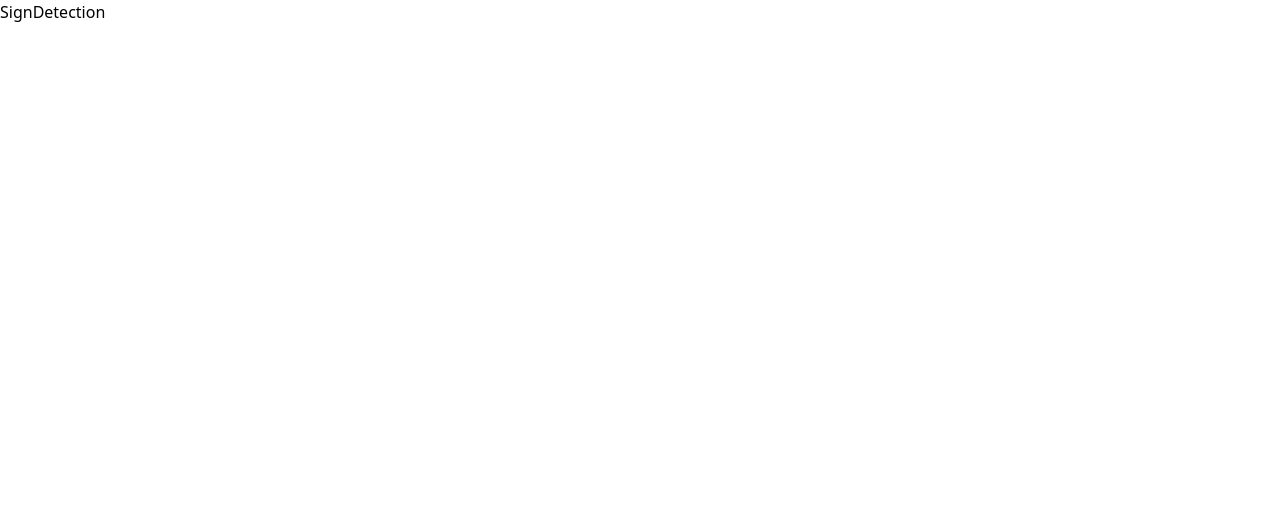
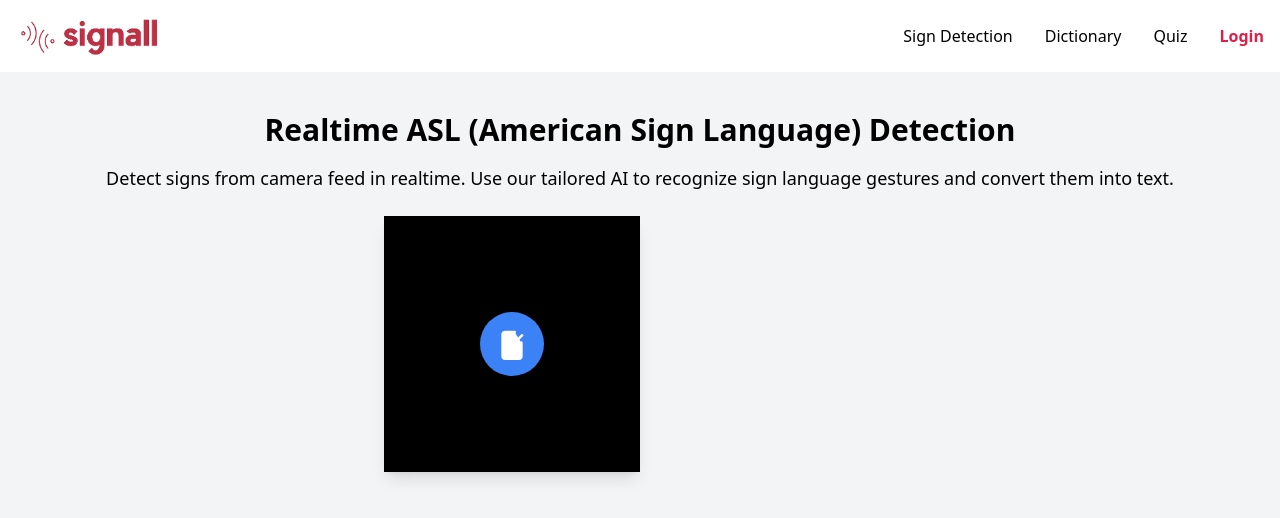
Before and after one commit to hasin023/sign-all_DP1, a Next.js app in the folder sign-all/: page /detection in a window 1280 px wide. Shown: the top 518 px of the page. Built offline with nearby package versions, Linux system fonts and the light colour scheme; no server answers.

Commit message:
detection page added

```diff
--- a/sign-all/src/pages/detection.tsx
+++ b/sign-all/src/pages/detection.tsx
@@ -1,7 +1,122 @@
-import React from "react"
+import Navbar from "@/components/common/Navbar";
+import React, { useRef, useState, useEffect } from "react";
 
 const SignDetection = () => {
-  return <div>SignDetection</div>
-}
+  const videoRef1 = useRef(null);  // First camera
+  const videoRef2 = useRef(null);  // Second camera
+  const [isCameraActive, setIsCameraActive] = useState(false);
 
-export default SignDetection
+  // Start the first camera immediately when the component mounts
+  useEffect(() => {
+    navigator.mediaDevices
+      .getUserMedia({ video: true })
+      .then((stream) => {
+        let video1 = videoRef1.current;
+        if (video1) {
+          video1.srcObject = stream;
+          video1.play();
+        }
+      })
+      .catch((err) => {
+        console.error("Error accessing the first camera: ", err);
+      });
+  }, []);
+
+  // Function to start both cameras when the button is clicked
+  const startCamera = () => {
+    console.log("Attempting to access the camera...");
+    navigator.mediaDevices
+      .getUserMedia({ video: true })
+      .then((stream) => {
+        console.log("Camera accessed successfully!");
+
+        let video1 = videoRef1.current;
+        if (video1) {
+          video1.srcObject = stream;
+          video1.play();
+          console.log("First video stream started.");
+        }
+
+        let video2 = videoRef2.current;
+        if (video2) {
+          video2.srcObject = stream;
+          video2.play();
+          console.log("Second video stream started.");
+        }
+
+        setIsCameraActive(true);
+      })
+      .catch((err) => {
+        console.error("Error accessing the camera: ", err);
+      });
+  };
+
+  return (
+    <div>
+      <Navbar />
+
+      <div className="min-h-screen bg-gray-100 flex flex-col items-center pt-10">
+        <div className="text-center mb-6">
+          <h1 className="text-3xl font-bold mb-4">
+            Realtime ASL (American Sign Language) Detection
+          </h1>
+          <p className="text-lg">
+            Detect signs from camera feed in realtime. Use our tailored AI to
+            recognize sign language gestures and convert them into text.
+          </p>
+        </div>
+
+        {/* Two video containers appear side by side after button click */}
+        <div className="flex space-x-4">
+          {/* First camera feed always visible */}
+          <div className="bg-black w-11/12 md:w-3/4 lg:w-1/2 h-64 rounded-lg shadow-lg relative">
+            <video
+              ref={videoRef1}
+              className="w-full h-full object-cover rounded-lg"
+              autoPlay
+              playsInline
+            ></video>
+
+            {!isCameraActive && (
+              <div className="absolute inset-0 flex justify-center items-center">
+                <button
+                  onClick={startCamera}
+                  className="bg-blue-500 p-4 rounded-full shadow-lg hover:bg-blue-600 transition duration-300"
+                >
+                  <svg
+                    xmlns="http://www.w3.org/2000/svg"
+                    fill="white"
+                    viewBox="0 0 24 24"
+                    stroke="white"
+                    className="h-8 w-8"
+                  >
+                    <path
+                      strokeLinecap="round"
+                      strokeLinejoin="round"
+                      strokeWidth={2}
+                      d="M15 10l4.5-4.5M19.5 5.5L15 10M19 11v10a2 2 0 01-2 2H7a2 2 0 01-2-2V5a2 2 0 012-2h7M7 15h7"
+                    />
+                  </svg>
+                </button>
+              </div>
+            )}
+          </div>
+
+          {/* Second camera feed - hidden until the camera is active */}
+          {isCameraActive && (
+            <div className="bg-black w-11/12 md:w-3/4 lg:w-1/2 h-64 rounded-lg shadow-lg relative">
+              <video
+                ref={videoRef2}
+                className="w-full h-full object-cover rounded-lg"
+                autoPlay
+                playsInline
+              ></video>
+            </div>
+          )}
+        </div>
+      </div>
+    </div>
+  );
+};
+
+export default SignDetection;
```
